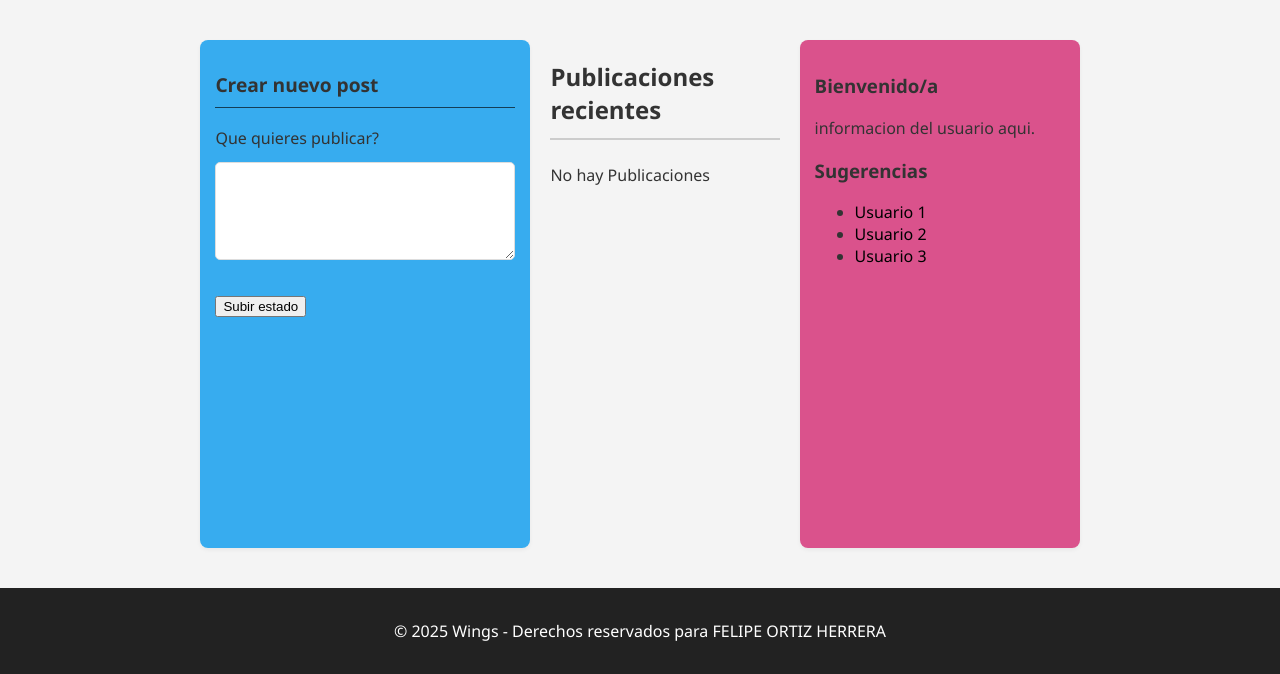
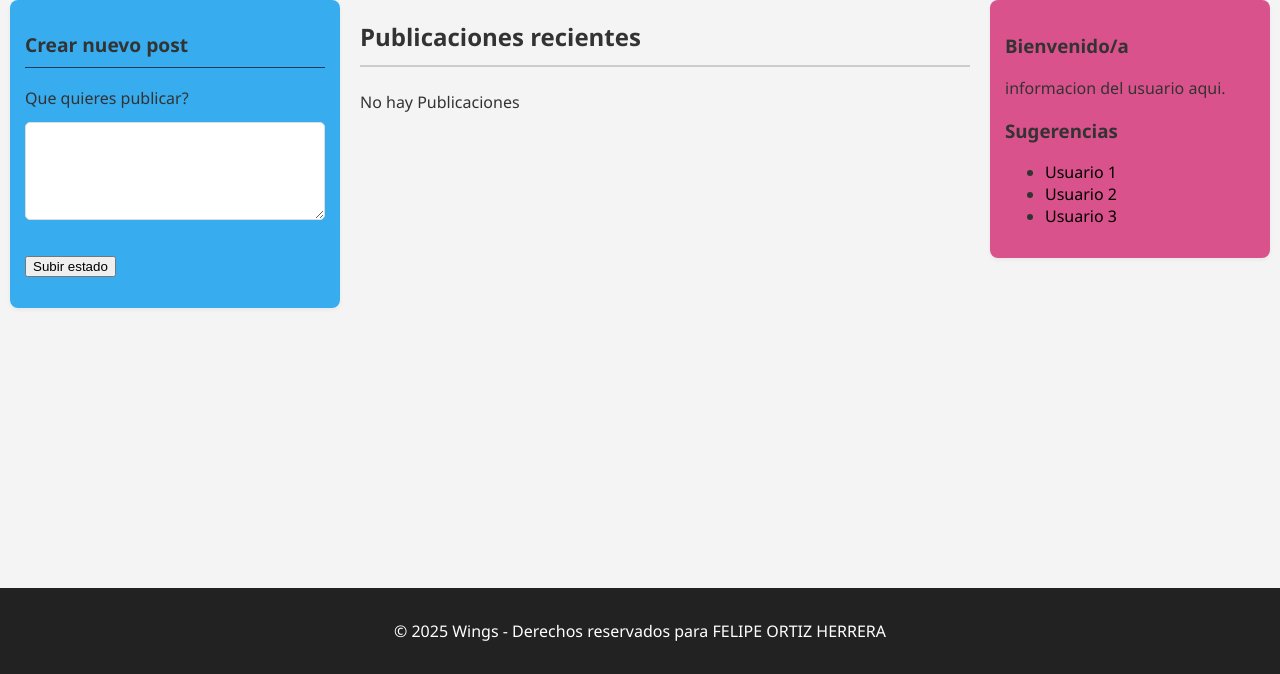
Before and after one commit to FelipeOrtizHe/wings, a Flask app: template templates/index.html in a window 1280 px wide. Shown: the part 126-800 px from the top of the page. Run offline with Flask 3, Linux system fonts and the light colour scheme; the template is opened without the code that fills it: values that come from a table or form of the project are taken from there, others are empty.

Commit message:
creacion de clase registro post, cambio de css

```diff
--- a/static/css/style.css
+++ b/static/css/style.css
@@ -127,13 +127,15 @@ nav ul.logo-container li a.logo img {
 }
 
 main.container {
-    max-width: 1200px;
-    margin: 20px auto;
-    padding: 20px;
     display: flex;
-    gap: 20px;
-    flex-grow: 2;
+    justify-content: space-between; /* Distribuye el espacio entre los elementos hijos */
+    align-items: flex-start;
 }
+
+main.container > * { /* Selecciona todos los elementos hijos directos de main.container */
+    margin-left: 10px; /* Agrega un margen izquierdo de 10 píxeles */
+    margin-right: 10px; /* Agrega un margen derecho de 10 píxeles */
+  }
 
 section.post-feed {
     flex: 3;
```
